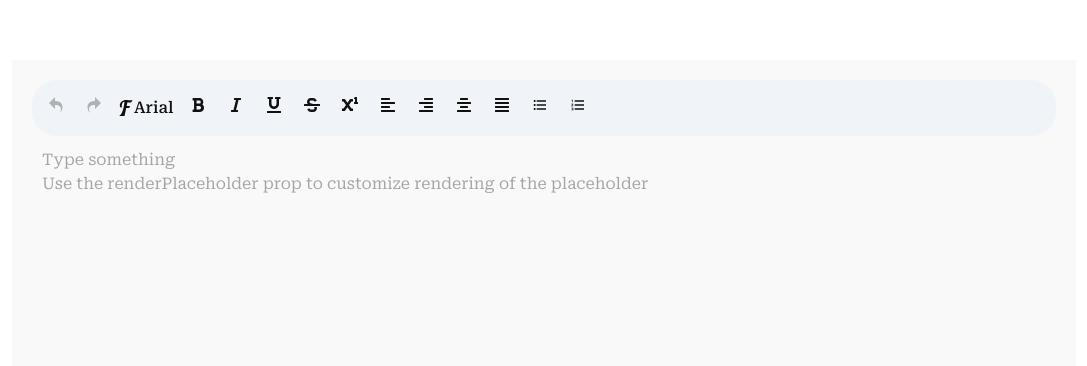
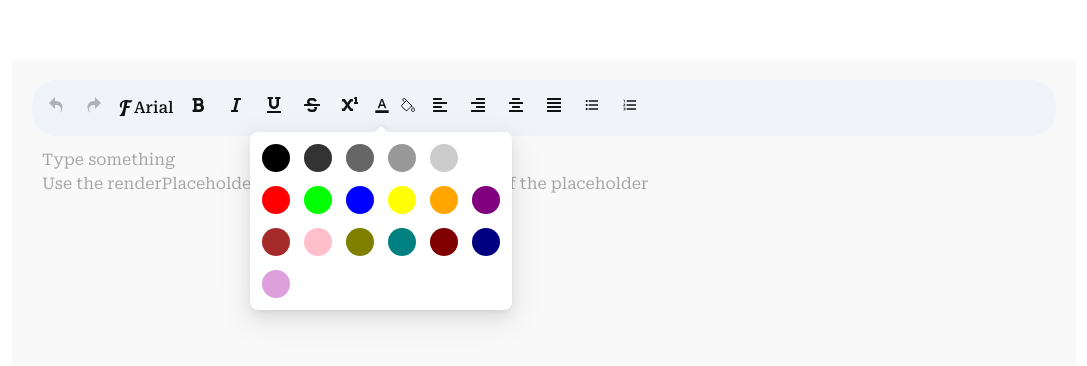
Before and after one commit to ajayjayendran/miniotes-react, a React (Vite) app: page / in a window 1280 px wide. Both pictures are taken after a click on the element 483 px from the left and 108 px from the top of the page. Shown: the top 366 px of the page, without its empty margins (96-1183 px from the left). Built offline with nearby package versions, Linux system fonts and the light colour scheme; a web font is replaced by a local one.

Commit message:
Add react-color and Picker

```diff
--- a/package.json
+++ b/package.json
@@ -12,6 +12,7 @@
   "dependencies": {
     "antd": "^5.22.3",
     "react": "^18.3.1",
+    "react-color": "^2.19.3",
     "react-dom": "^18.3.1",
     "react-icons": "^5.3.0",
     "slate": "^0.110.2",
@@ -21,6 +22,7 @@
   "devDependencies": {
     "@eslint/js": "^9.15.0",
     "@types/react": "^18.3.12",
+    "@types/react-color": "^3.0.12",
     "@types/react-dom": "^18.3.1",
     "@vitejs/plugin-react-swc": "^3.5.0",
     "eslint": "^9.15.0",
--- a/src/components/SlateToolbar/index.tsx
+++ b/src/components/SlateToolbar/index.tsx
@@ -16,10 +16,17 @@ import {
   FaSuperscript,
   FaUnderline,
 } from "react-icons/fa";
-import { MdFormatListBulleted, MdFormatListNumbered } from "react-icons/md";
+import {
+  MdFormatColorText,
+  MdFormatListBulleted,
+  MdFormatListNumbered,
+} from "react-icons/md";
 import { ImFont, ImRedo2, ImUndo2 } from "react-icons/im";
-import { Button, Dropdown, MenuProps } from "antd";
+import { Dropdown, MenuProps, Popover } from "antd";
 import { useState } from "react";
+import { CirclePicker, TwitterPicker } from "react-color";
+import { IoColorFillOutline } from "react-icons/io5";
+
 type ToolbarProps = {
   editor: Editor;
   toggleMark: (
@@ -35,6 +42,50 @@ type ToolbarProps = {
   setFontSize: (Editor: Editor, fontSize: number) => void;
   setFontFamily: (Editor: Editor, fontFamily: string) => void;
 };
+
+const textColors = [
+  "#000000", // Black
+  "#333333", // Dark Gray
+  "#666666", // Gray
+  "#999999", // Light Gray
+  "#CCCCCC", // Silver
+  "#FFFFFF", // White
+  "#FF0000", // Red
+  "#00FF00", // Green
+  "#0000FF", // Blue
+  "#FFFF00", // Yellow
+  "#FFA500", // Orange
+  "#800080", // Purple
+  "#A52A2A", // Brown
+  "#FFC0CB", // Pink
+  "#808000", // Olive
+  "#008080", // Teal
+  "#800000", // Maroon
+  "#000080", // Navy
+  "#DDA0DD", // Plum
+];
+
+const highlightColors = [
+  "#FFFF99", // Light Yellow
+  "#CCFFCC", // Light Green
+  "#99CCFF", // Light Blue
+  "#FFCCCC", // Light Pink
+  "#FFDAB9", // Peach
+  "#E6E6FA", // Lavender
+  "#87CEEB", // Sky Blue
+  "#98FF98", // Mint
+  "#FF7F50", // Coral
+  "#B0E0E6", // Baby Blue
+  "#FFFFE0", // Pale Yellow
+  "#C8A2C8", // Lilac
+  "#F5F5DC", // Beige
+  "#DAA520", // Goldenrod
+  "#FA8072", // Salmon
+  "#DA70D6", // Orchid
+  "#00FFFF", // Cyan
+  "#F08080", // Light Coral
+  "#00FFFF", // Aqua
+];
 
 const TextFormatting = [
   {
@@ -80,8 +131,14 @@ const SlateToolbar: React.FC<ToolbarProps> = ({
   toggleBlock,
   onRedo,
   onUndo,
+  setFontFamily,
+  setTextColor,
+  setHighlight,
 }) => {
   const [currentFont, setCurrentFont] = useState("Arial");
+  const [showColorPicker, setShowColorPicker] = useState(false);
+  const [showHighlightPicker, setShowHighlightPicker] = useState(false);
+
   const fontMenuItems: MenuProps["items"] = fonts.map((font, index) => ({
     key: index.toString(), // Use the index or a unique identifier
     label: font,
@@ -113,7 +170,7 @@ const SlateToolbar: React.FC<ToolbarProps> = ({
                 key: string;
                 label: string;
               };
-
+              setFontFamily(editor, currentItem?.label);
               setCurrentFont(currentItem?.label);
             },
           }}
@@ -139,6 +196,51 @@ const SlateToolbar: React.FC<ToolbarProps> = ({
             </div>
           );
         })}
+        <Popover
+          content={
+            <CirclePicker
+              colors={textColors}
+              onChangeComplete={(color) => {
+                setShowColorPicker(false);
+                setTextColor(editor, color.hex);
+              }}
+            />
+          }
+          open={showColorPicker}
+          trigger="click"
+        >
+          <div>
+            <MdFormatColorText
+              color="#111"
+              onClick={() => {
+                setShowColorPicker(true);
+              }}
+            />
+          </div>
+        </Popover>
+
+        <Popover
+          content={
+            <CirclePicker
+              colors={textColors}
+              onChangeComplete={(color) => {
+                setShowHighlightPicker(false);
+                setHighlight(editor, color.hex);
+              }}
+            />
+          }
+          open={showHighlightPicker}
+          trigger="click"
+        >
+          <div>
+            <IoColorFillOutline
+              color="#111"
+              onClick={() => {
+                setShowHighlightPicker(true);
+              }}
+            />
+          </div>
+        </Popover>
         {Alignments.map((item) => {
           return (
             <div
```
Also changed, not shown: 1 other file (tests, documents, lock files or other folders).
